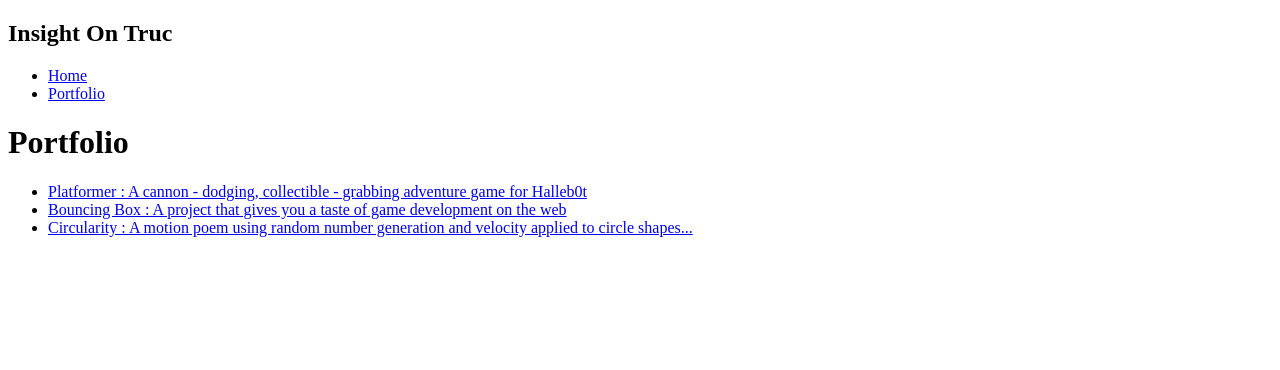
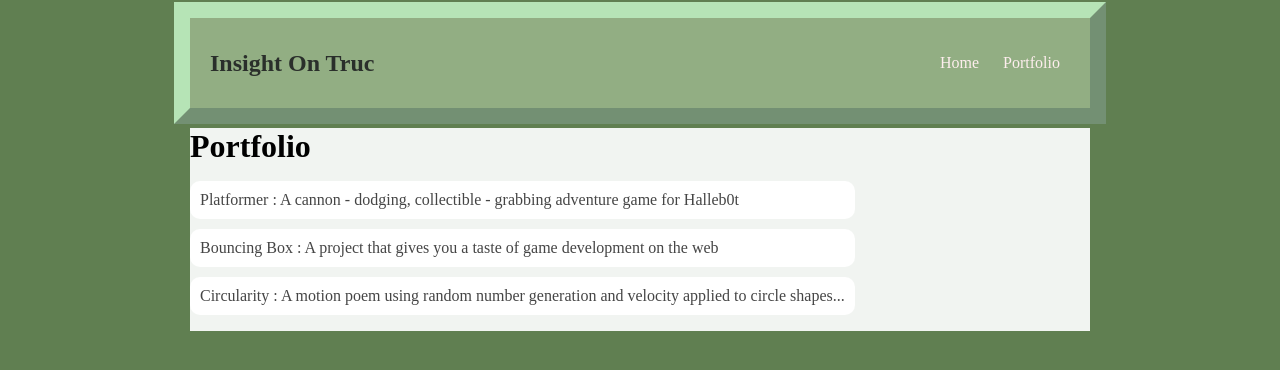
Before and after one commit to TrucVu72/TrucVu72, a plain HTML site: page portfolio.html in a window 1280 px wide. Drawn offline with Linux system fonts and the light colour scheme.

Commit message:
fixed portfolio

```diff
--- a/portfolio.html
+++ b/portfolio.html
@@ -3,7 +3,7 @@
 
 <head>
   <title> Insight On Truc </title>
-  <link rel=stylesheet" href="style.css"
+  <link rel="stylesheet" href="style.css">
 </head>
 
 <body>
@@ -23,9 +23,12 @@
       <div class="content">
         <h1>Portfolio</h1>
         <ul id="portfolio">
-          <li><a href="projects/platformer/">Platformer : A cannon - dodging, collectible - grabbing adventure game for Halleb0t</a></li>
-          <li><a href="projects/bouncing-box/">Bouncing Box : A project that gives you a taste of game development on the web </a></li>
-          <li><a href="projects/circularity/">Circularity : A motion poem using random number generation and velocity applied to circle shapes...</a></li>
+          <li><a href="projects/platformer/">Platformer : A cannon - dodging, collectible - grabbing adventure game for
+              Halleb0t</a></li>
+          <li><a href="projects/bouncing-box/">Bouncing Box : A project that gives you a taste of game development on
+              the web </a></li>
+          <li><a href="projects/circularity/">Circularity : A motion poem using random number generation and velocity
+              applied to circle shapes...</a></li>
 
         </ul>
       </div>
--- a/style.css
+++ b/style.css
@@ -47,10 +47,11 @@ main {
 .sidebar {
     margin-right: 5px;
     padding: 60px;
+}
 
-          /* portfolio styles */
-          .content h1 {
-            color: rgb(232, 104, 104);
+         /* portfolio styles */
+         .content h1 {
+            color: black;
         }
 
         #portfolio {
@@ -71,5 +72,5 @@ main {
 
         #portfolio a {
             text-decoration: none;
-            color: #f9dddd;
+            color: #454545;
         }
```
